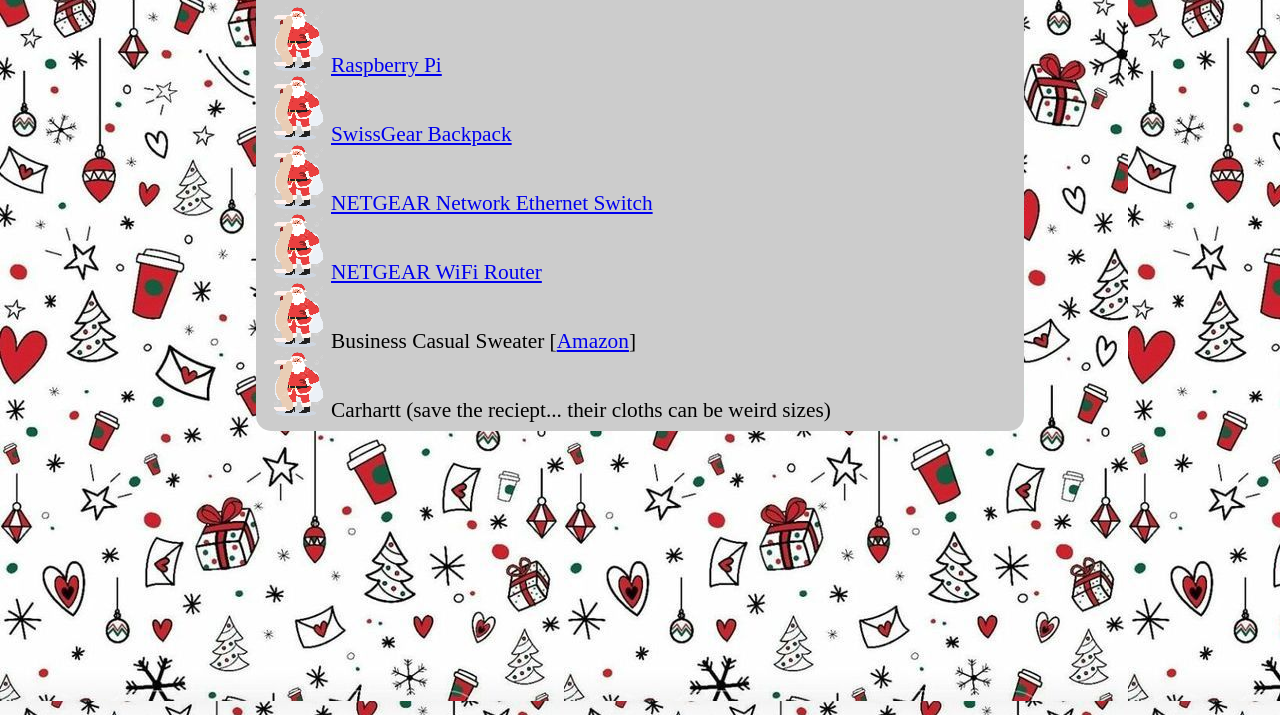
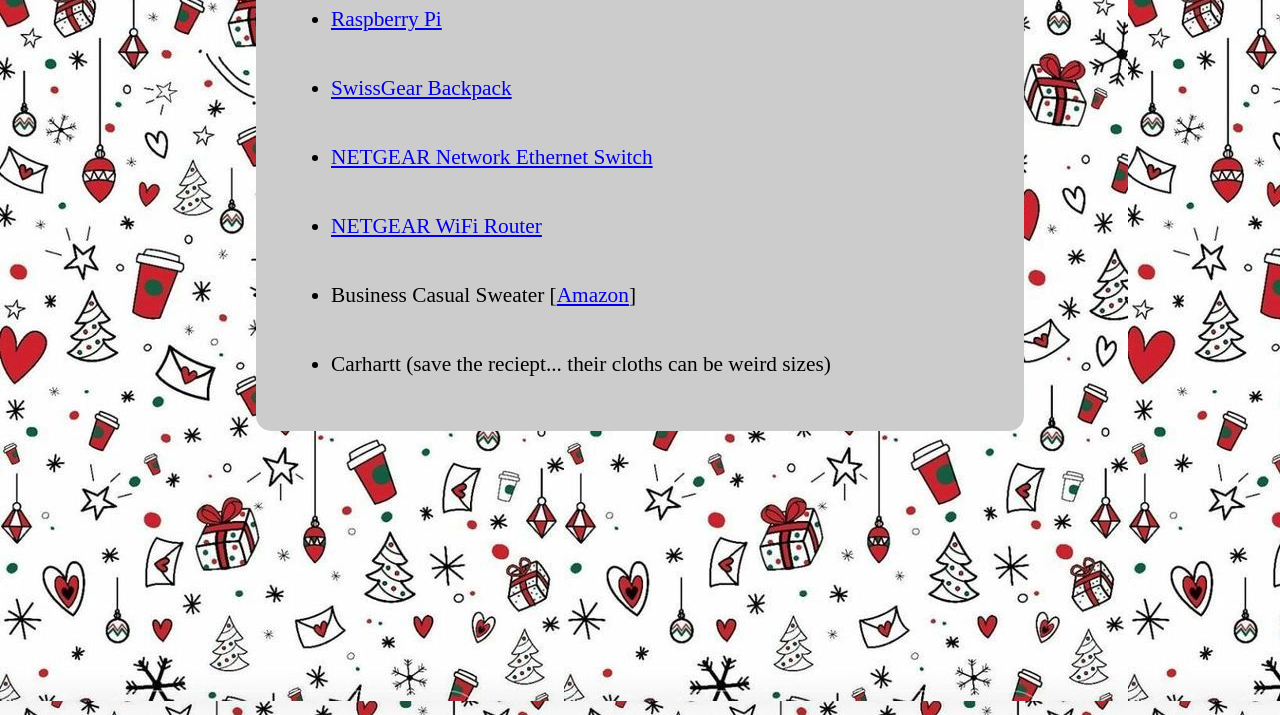
Before and after one commit to Code12x/secret-santa-2023, a plain HTML site: page index.html in a window 1280 px wide. Shown: the part 85-800 px from the top of the page. Drawn offline with Linux system fonts and the light colour scheme.

Commit message:
remove santa check

```diff
--- a/index.html
+++ b/index.html
@@ -46,7 +46,7 @@
 
         ul>li {
             margin-bottom: 10px;
-            list-style-image: url("assets/santa_small.png");
+            /*list-style-image: url("assets/santa_small.png");*/
             height: 59px;
         }
 
```
